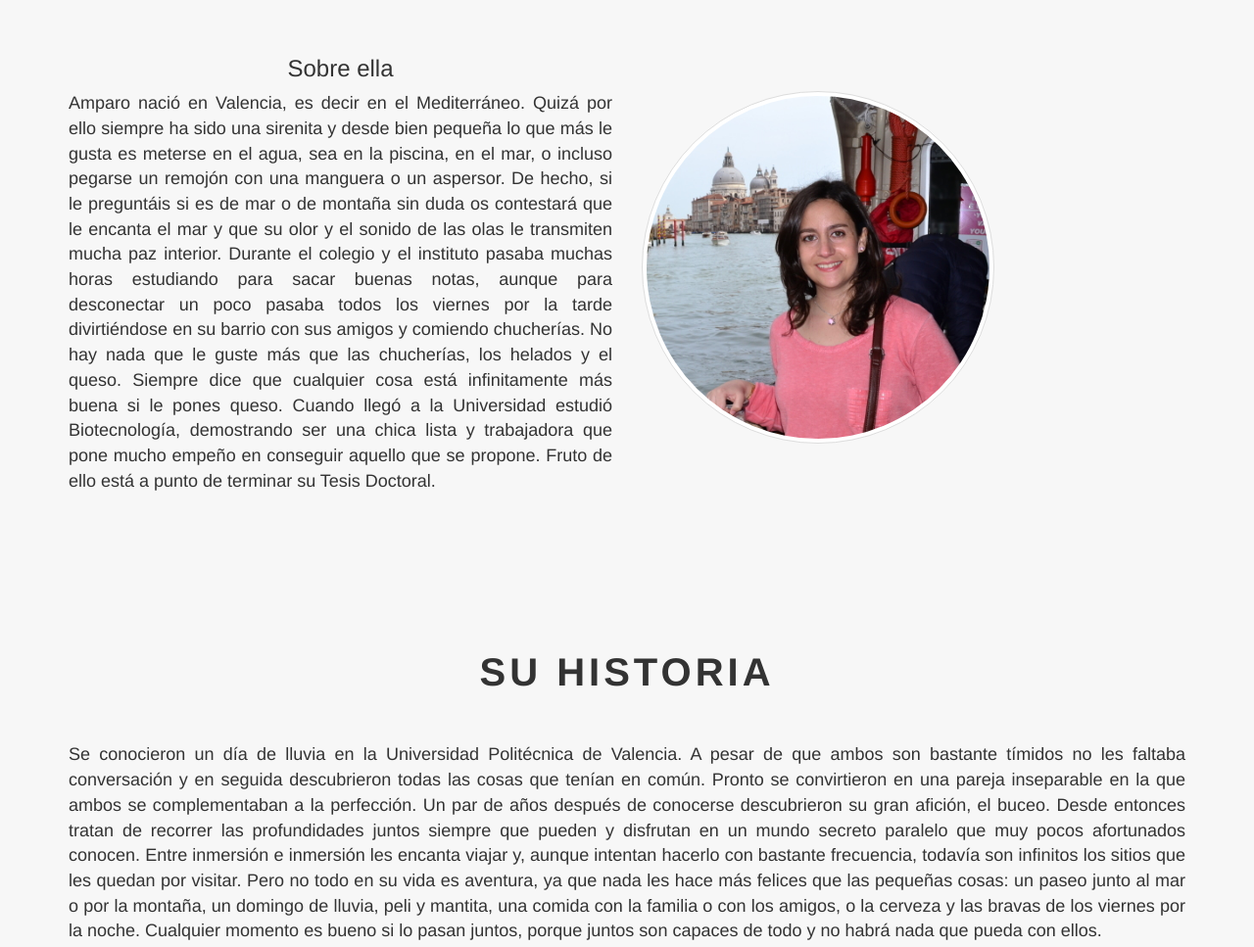
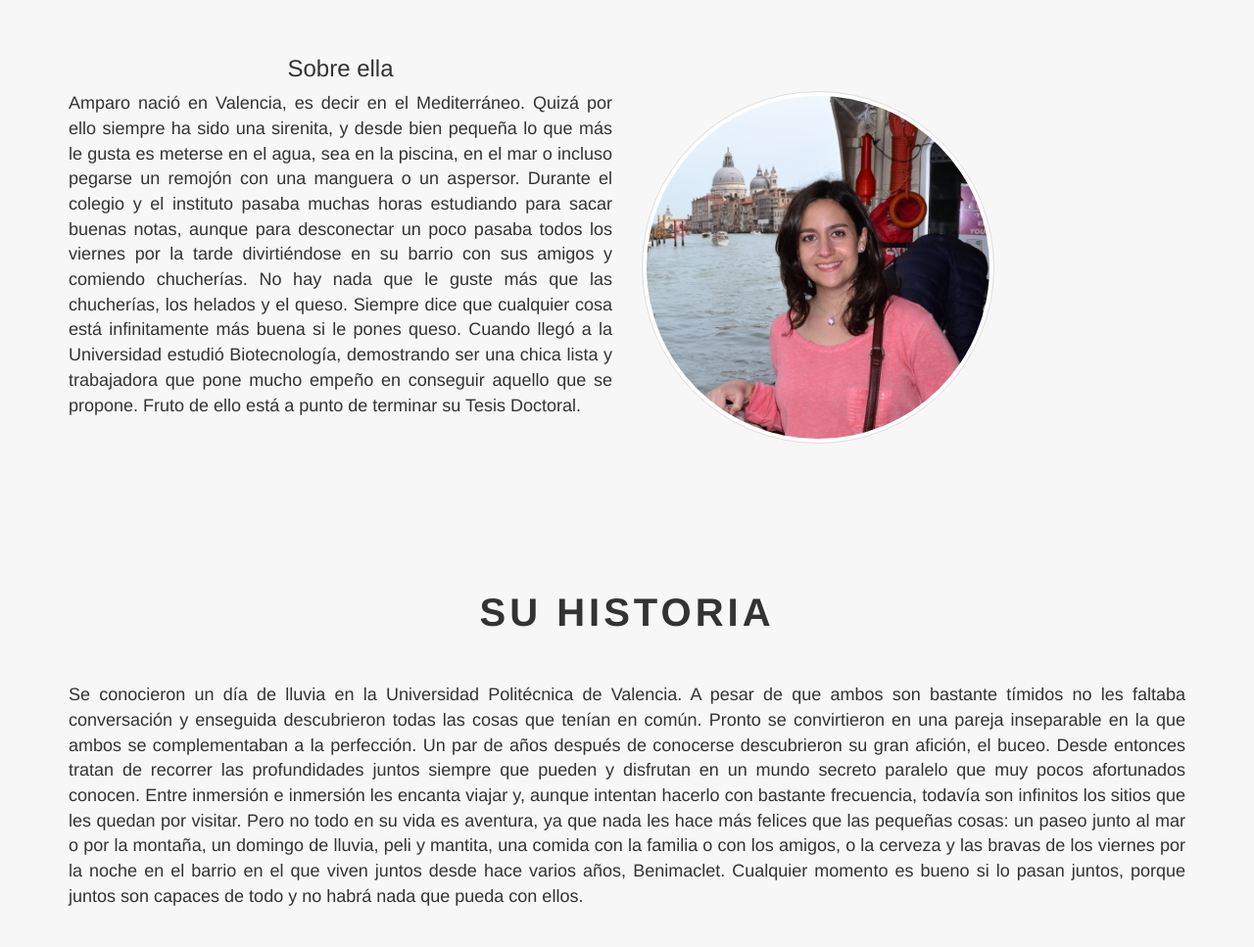
Before and after one commit to catacs/engaged, a website with bundled scripts: page index.html in a window 1280 px wide. Shown: the part 1532-2499 px from the top of the page at 98% size. Built offline with nearby package versions, Linux system fonts and the light colour scheme.

Commit message:
Update descriptions

```diff
--- a/index.html
+++ b/index.html
@@ -183,7 +183,7 @@
                                         </div>
                                         <div class="col-md-6 col-xs-12 center-block">
                                             <p class="text-large text-thin text-justify">
-                                                Amparo nació en Valencia, es decir en el Mediterráneo. Quizá por ello siempre ha sido una sirenita y desde bien pequeña lo que más le gusta es meterse en el agua, sea en la piscina, en el mar, o incluso pegarse un remojón con una manguera o un aspersor. De hecho, si le preguntáis si es de mar o de montaña sin duda os contestará que le encanta el mar y que su olor y el sonido de las olas le transmiten mucha paz interior. Durante el colegio y el instituto pasaba muchas horas estudiando para sacar buenas notas, aunque para desconectar un poco pasaba todos los viernes por la tarde divirtiéndose en su barrio con sus amigos y comiendo chucherías. No hay nada que le guste más que las chucherías, los helados y el queso. Siempre dice que cualquier cosa está infinitamente más buena si le pones queso. Cuando llegó a la Universidad estudió Biotecnología, demostrando ser una chica lista y trabajadora que pone mucho empeño en conseguir aquello que se propone. Fruto de ello está a punto de terminar su Tesis Doctoral.
+                                                Amparo nació en Valencia, es decir en el Mediterráneo. Quizá por ello siempre ha sido una sirenita, y desde bien pequeña lo que más le gusta es meterse en el agua, sea en la piscina, en el mar o incluso pegarse un remojón con una manguera o un aspersor. Durante el colegio y el instituto pasaba muchas horas estudiando para sacar buenas notas, aunque para desconectar un poco pasaba todos los viernes por la tarde divirtiéndose en su barrio con sus amigos y comiendo chucherías. No hay nada que le guste más que las chucherías, los helados y el queso. Siempre dice que cualquier cosa está infinitamente más buena si le pones queso. Cuando llegó a la Universidad estudió Biotecnología, demostrando ser una chica lista y trabajadora que pone mucho empeño en conseguir aquello que se propone. Fruto de ello está a punto de terminar su Tesis Doctoral.
                                             </p>
                                         </div>
                                         <div class="col-md-4 text-center hidden-xs hidden-sm center-block">
@@ -213,7 +213,7 @@
                     <div class="row">
                         <div class="col-xs-12">
                             <p class="text-large text-thin text-justify">
-                                Se conocieron un día de lluvia en la Universidad Politécnica de Valencia. A pesar de que ambos son bastante tímidos no les faltaba conversación y en seguida descubrieron todas las cosas que tenían en común. Pronto se convirtieron en una pareja inseparable en la que ambos se complementaban a la perfección. Un par de años después de conocerse descubrieron su gran afición, el buceo. Desde entonces tratan de recorrer las profundidades juntos siempre que pueden y disfrutan en un mundo secreto paralelo que muy pocos afortunados conocen. Entre inmersión e inmersión les encanta viajar y, aunque intentan hacerlo con bastante frecuencia, todavía son infinitos los sitios que les quedan por visitar. Pero no todo en su vida es aventura, ya que nada les hace más felices que las pequeñas cosas: un paseo junto al mar o por la montaña, un domingo de lluvia, peli y mantita, una comida con la familia o con los amigos, o la cerveza y las bravas de los viernes por la noche. Cualquier momento es bueno si lo pasan juntos, porque juntos son capaces de todo y no habrá nada que pueda con ellos.
+                                Se conocieron un día de lluvia en la Universidad Politécnica de Valencia. A pesar de que ambos son bastante tímidos no les faltaba conversación y enseguida descubrieron todas las cosas que tenían en común. Pronto se convirtieron en una pareja inseparable en la que ambos se complementaban a la perfección. Un par de años después de conocerse descubrieron su gran afición, el buceo. Desde entonces tratan de recorrer las profundidades juntos siempre que pueden y disfrutan en un mundo secreto paralelo que muy pocos afortunados conocen. Entre inmersión e inmersión les encanta viajar y, aunque intentan hacerlo con bastante frecuencia, todavía son infinitos los sitios que les quedan por visitar. Pero no todo en su vida es aventura, ya que nada les hace más felices que las pequeñas cosas: un paseo junto al mar o por la montaña, un domingo de lluvia, peli y mantita, una comida con la familia o con los amigos, o la cerveza y las bravas de los viernes por la noche en el barrio en el que viven juntos desde hace varios años, Benimaclet. Cualquier momento es bueno si lo pasan juntos, porque juntos son capaces de todo y no habrá nada que pueda con ellos.
                             </p>
                         </div>
                     </div>
```
